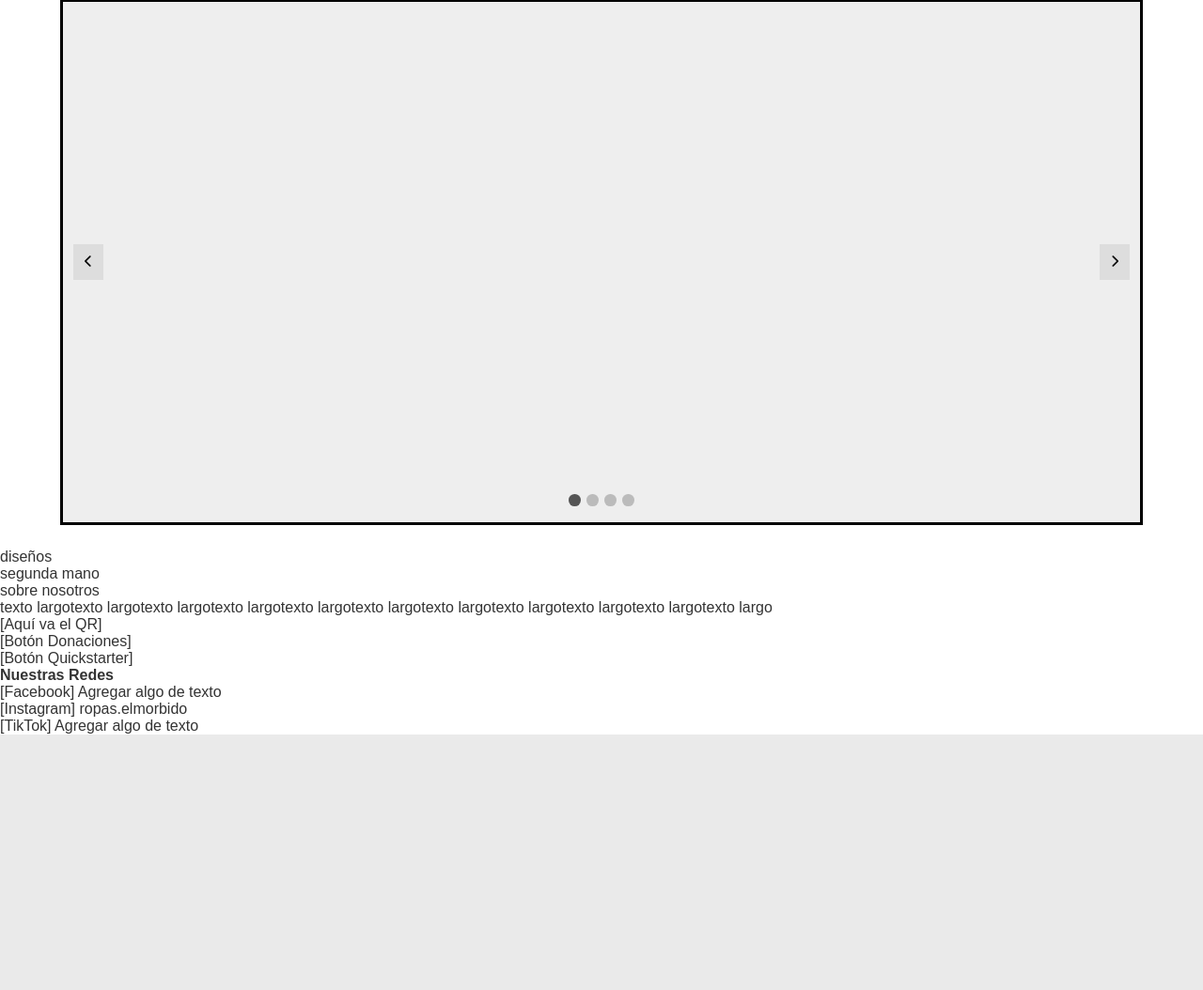
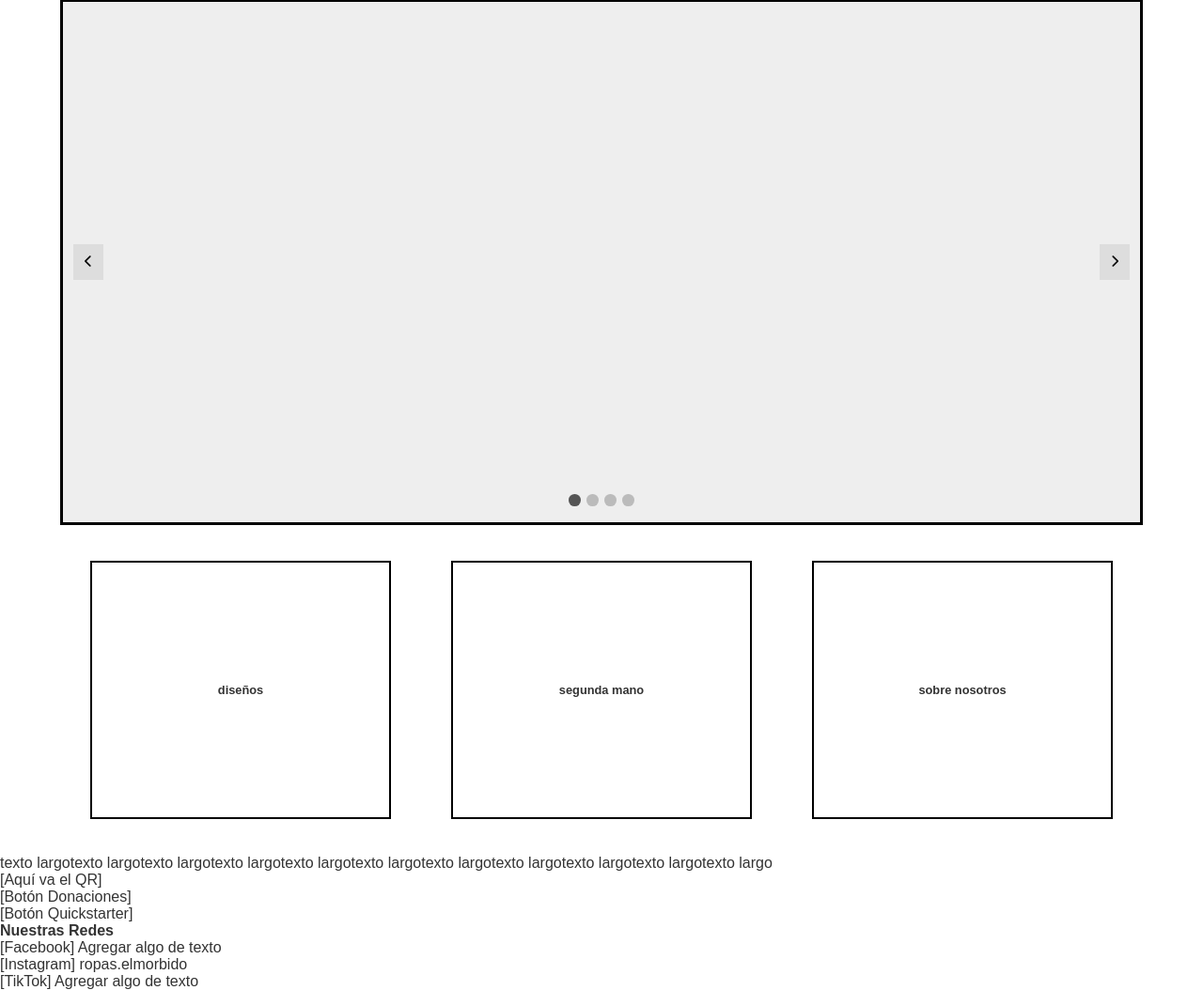
Before and after one commit to Matee0802/pagina_web_redes_2025, a PHP site: page / in a window 1280 px wide. Shown: the part 126-1180 px from the top of the page at 94% size. Before the commit the page ends 908 px from the top, so only its background shows below. Run offline with PHP 8.4, Linux system fonts and the light colour scheme.

Commit message:
Cajas de enlace

```diff
--- a/style.css
+++ b/style.css
@@ -142,3 +142,17 @@ nav li a:hover {
 .dot.active {
   background: #555;
 }
+.cards-section {
+  display: flex;
+  justify-content: center;
+  gap: 5%;
+  margin: 3% 0;
+}
+.card {
+  border: 0.2vw solid #000;
+  padding: 10% 2%;
+  text-align: center;
+  width: 25%;
+  font-weight: bold;
+  font-size: 1vw;
+}
```
